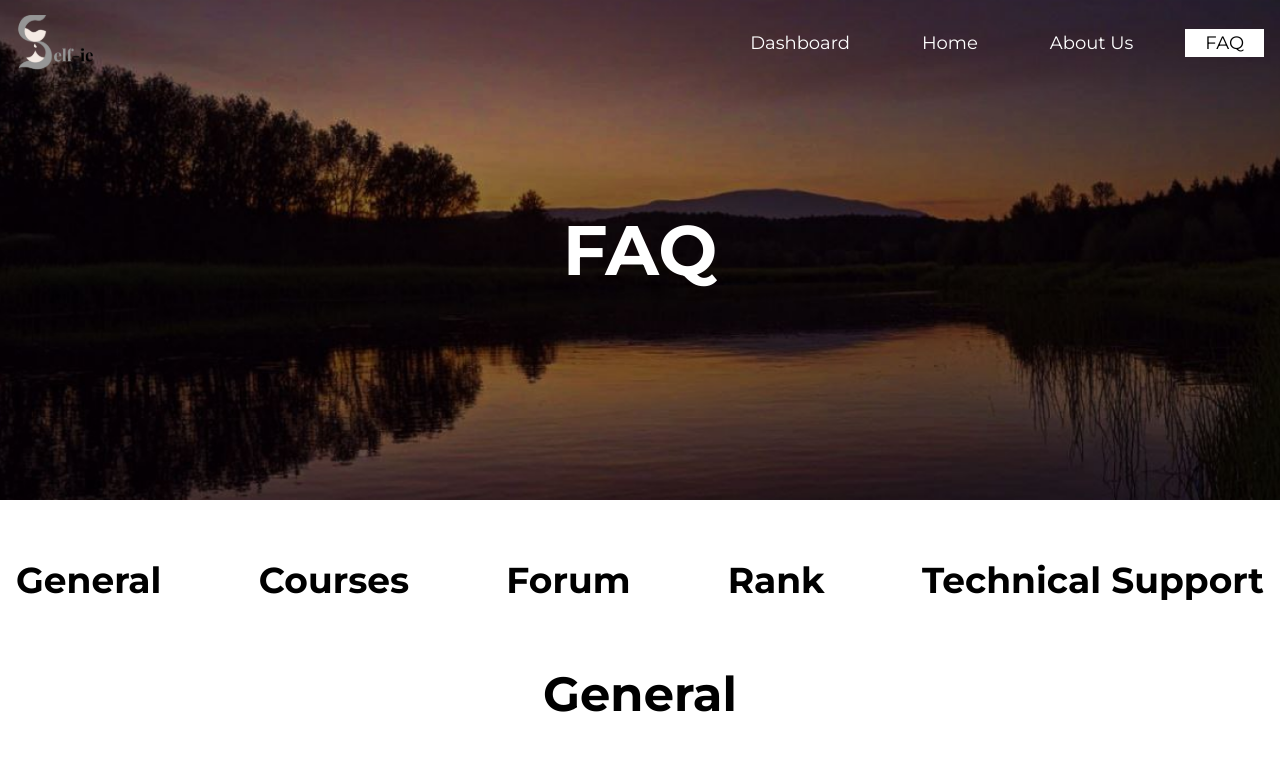
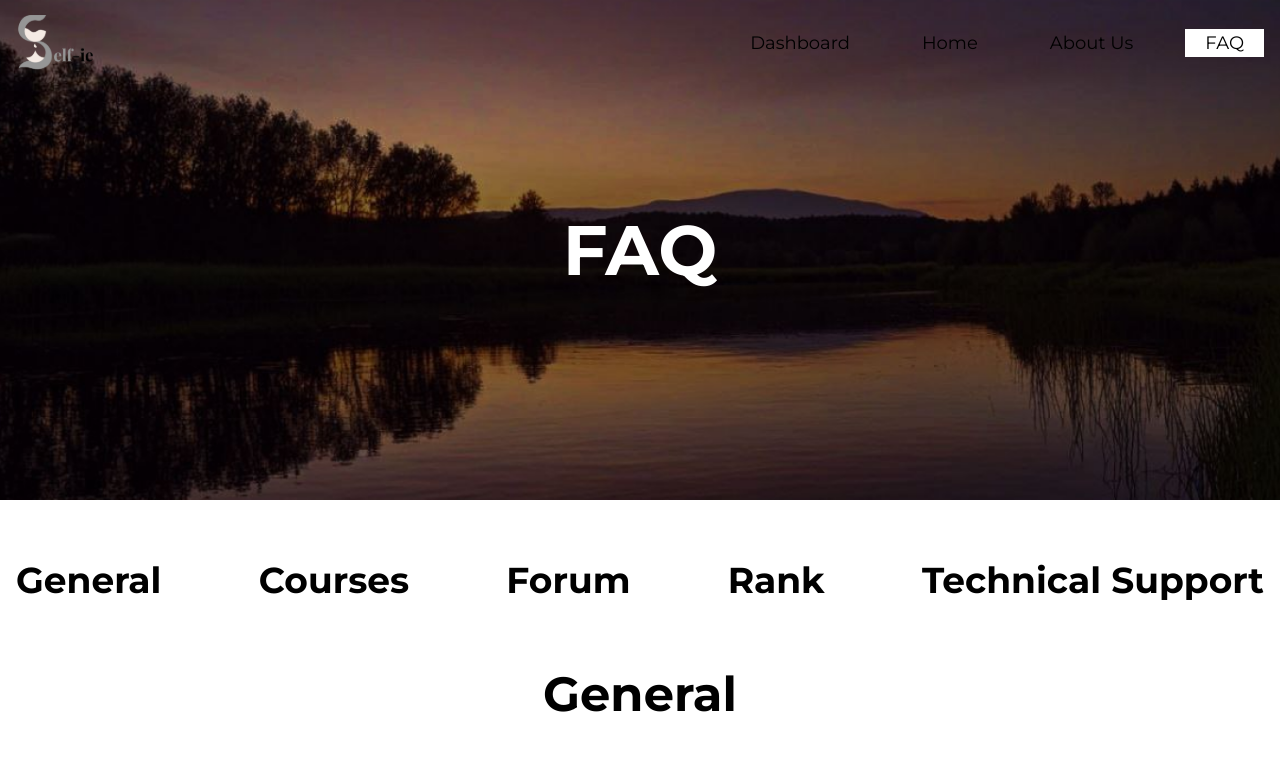
Before and after one commit to SymbioSix/Progressie, a React (Vite) app: page /faq in a window 1280 px wide. Shown: the top 758 px of the page. Built offline with nearby package versions, Linux system fonts and the light colour scheme.

Commit message:
fix: navbar bug semoga udah fix

```diff
--- a/src/components/navbar.jsx
+++ b/src/components/navbar.jsx
@@ -2,19 +2,23 @@ import { useState, useEffect } from "react";
 import { useLocation, Link } from "react-router-dom";
 
 import logo from "../assets/images/logo-selfie.svg";
+import logo2 from "../assets/images/logo-selfie2.svg";
 
 const Navbar = () => {
   const [isMenuOpen, setIsMenuOpen] = useState(false);
   const [isBackgroundChange, setIsBackgroundChange] = useState("bg-transparent");
   const [isColorToggle, setIsColorToggle] = useState("text-white");
+  const [isLogo, setIsLogo] = useState(logo); // Perbaikan Bug Navbar
   const location = useLocation();
 
   useEffect(() => {
     const handleScroll = () => {
-      if (window.scrollY > 500) {
+      if (window.scrollY > 20) {
+        setIsLogo(logo2) // Perbaikan Bug Navbar
         setIsBackgroundChange("bg-black");
         setIsColorToggle("text-white");
       } else {
+        setIsLogo(logo) // Perbaikan Bug Navbar
         setIsBackgroundChange("bg-transparent");
         setIsColorToggle("text-black");
       }
@@ -27,17 +31,20 @@ const Navbar = () => {
   }, []);
 
   const locationNavMenu = (path) => {
-    if (location.pathname === path &&(path === "/about" || path === "/faq") && window.scrollY < 500 ) {
+    if (location.pathname === path && (path === "/about" || path === "/faq") && window.scrollY < 20) {
       return "bg-white text-black";
     }
 
     if (location.pathname === path) {
-      if (window.scrollY > 500) {
+      if (window.scrollY > 20) {
         return "bg-white text-black";
       } else {
         return "bg-black text-white";
       }
-    } else {
+    } else if (window.scrollY < 20) {
+      return "text-black"
+    }
+    else {
       return "text-white";
     }
   };
@@ -50,7 +57,7 @@ const Navbar = () => {
         <div className="flex justify-between items-center py-[15px]">
           <div className="text-2xl font-bold">
             <a href="/">
-              <img src={logo} alt="Logo Selfie" />
+              <img src={isLogo} alt="Logo Selfie" />
             </a>
           </div>
           <div className="items-center hidden space-x-8 md:flex">
```
Also changed, not shown: src/assets/images/logo-selfie2.svg (added).
